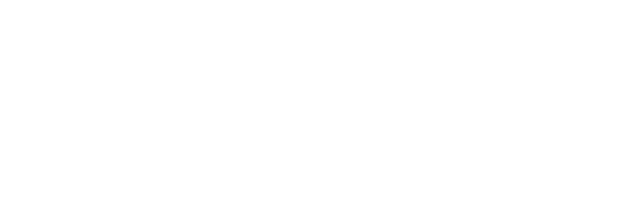
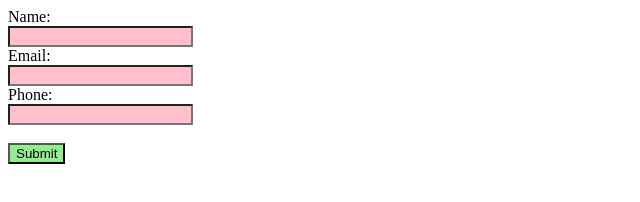
Before and after one commit to acciojob/validate-inputs-praveensingh1999, a website: page main.html in a window 1280 px wide. Shown: the whole page, without its empty margins (0-640 px from the left). Drawn offline with Linux system fonts and the light colour scheme.

Commit message:
created a submission

```diff
--- a/main.html
+++ b/main.html
@@ -7,6 +7,14 @@
 </head>
 
 <body>
+	<label>Name:</label><br>
+	<input type="text" class="color" onchange="namevalidate(event)" id="nameinput"><br>
+	<label>Email:</label><br>
+	<input type="email" class="color" onchange ="emailvalidate(event)" id="emailinput"><br>
+	<label>Phone:</label><br>
+	<input type="number" class="color"  onchange = "phonevalidate(event)" id="phoneinput"><br>
+	<br>
+	<button>Submit</button>
 	<!-- the entire body must be written by student -->
     <script type="text/javascript" src="./script.js">
 </script>
--- a/script.js
+++ b/script.js
@@ -1 +1,38 @@
 //your JS code here. If required.
+const nameinput = document.querySelector("#nameinput");
+const emailinput = document.querySelector("#emailinput");
+const phoneinput = document.querySelector("#phoneinput");
+function namevalidate(event) {
+	const data = event.target.value;
+	//console.log(data);
+	 const regex = /^[A-Za-z]{3,}$/;
+  if(regex.test(data)==true){
+	  nameinput.style.backgroundColor="lightgreen";
+  }
+
+}
+function emailvalidate(event){
+	const data = event.target.value;
+	console.log(data);
+	const regex = /^[a-z0-9._%+-]+@[a-z0-9.-]+\.[a-z]{2,}$/;
+  if(regex.test(data)==true){
+	  emailinput.style.backgroundColor = "lightgreen";
+  }
+}
+function checkeacharacter(data){
+	for(let i=0;i<data.length;i++){
+		  if(data[i]<=0 && data[i]>=9){
+			  return false;
+		  }
+	  }
+	return true;
+}
+function phonevalidate(event){
+	const data = event.target.value;
+	console.log(data);
+
+  if(data.length==10 && checkeacharacter(data)==true){
+
+	  phoneinput.style.backgroundColor = "lightgreen";
+  }
+}
--- a/styles.css
+++ b/styles.css
@@ -1 +1,7 @@
 /*  your css code here. If applicable */
+.color{
+	background-color:pink;
+}
+button{
+	background-color: lightgreen;
+}
```
